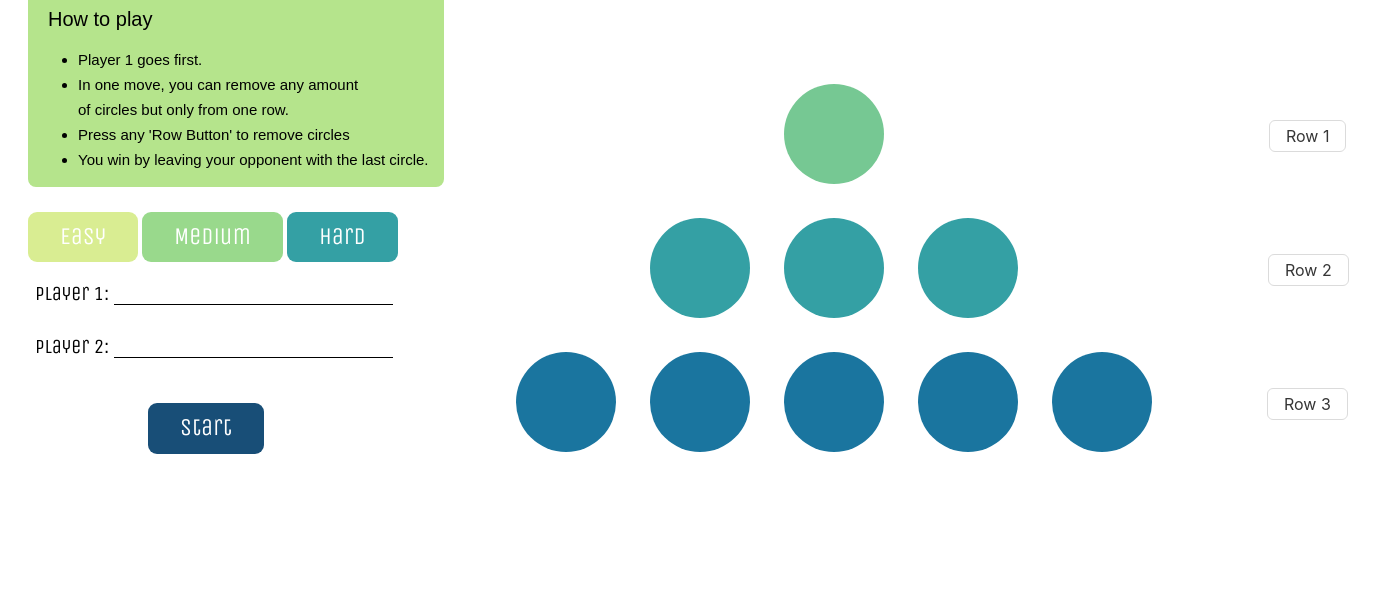
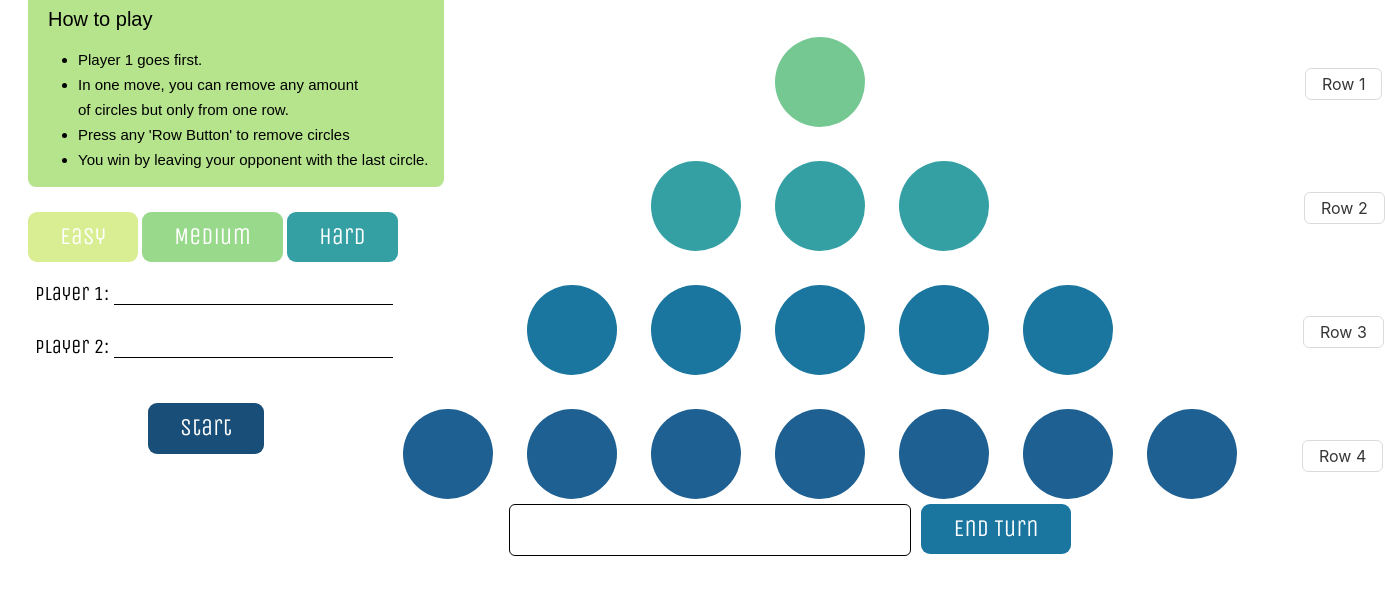
Before and after one commit to nirvik-sharma/NimGame, a plain HTML site: page Game/index.html in a window 1280 px wide. Shown: the part 90-684 px from the top of the page, 1385 px wide, since content can reach past the window. Drawn offline with nearby package versions, Linux system fonts and the light colour scheme; a web font is replaced by a local one.

Commit message:
fixing sizing issues and button errors. added player turn indicator

```diff
--- a/Game/index.html
+++ b/Game/index.html
@@ -44,30 +44,31 @@
 
 <!-- easy game board  -->
 
-    <div id="gameBoardEasy">
+    <!-- <div id="gameBoardEasy">
         <div id="easyRow1" class="boardRows">
-            <span class="dot"></span>
+            <span class="dot easydot"></span>
             <button class="row1Btn rowBtns" onclick="RemoveDot(0, this)">Row 1</button>
         </div>
         <div id="easyRow2" class="boardRows">
-            <span class="dot"></span>
-            <span class="dot"></span>
-            <span class="dot"></span>
+            <span class="dot easydot"></span>
+            <span class="dot easydot"></span>
+            <span class="dot easydot"></span>
             <button class="row2Btn rowBtns" onclick="RemoveDot(1, this)">Row 2</button>
         </div>
         <div id="easyRow3" class="boardRows">
-            <span class="dot"></span>
-            <span class="dot"></span>
-            <span class="dot"></span>
-            <span class="dot"></span>
-            <span class="dot"></span>
+            <span class="dot easydot"></span>
+            <span class="dot easydot"></span>
+            <span class="dot easydot"></span>
+            <span class="dot easydot"></span>
+            <span class="dot easydot"></span>
             <button class="row3Btn rowBtns" onclick="RemoveDot(2, this)">Row 3</button>
-        </div>
+        </div> -->
+
     </div>
 
     <!-- medium game board -->
 
-    <!-- <div id="gameBoardMedium">
+    <div id="gameBoardMedium">
         <div id="mediumRow1" class="boardRows">
             <span class="dot"></span>
             <button class="row1Btn rowBtns" onclick="RemoveDot(0, this)">Row 1</button>
@@ -94,9 +95,9 @@
             <span class="dot"></span>
             <span class="dot"></span>
             <span class="dot"></span>
-            <button class="row3Btn rowBtns" onclick="RemoveDot(3, this)">Row 3</button>
+            <button class="row3Btn rowBtns" onclick="RemoveDot(3, this)">Row 4</button>
         </div>
-    </div> -->
+    </div>
 
 
     <!-- hard game board -->
@@ -104,56 +105,61 @@
 
     <!-- <div id="gameBoardHard">
         <div id="hardRow1" class="boardRows">
-            <span class="dot"></span>
-            <span class="dot"></span>
-            <span class="dot"></span>
+            <span class="dot harddot"></span>
+            <span class="dot harddot"></span>
+            <span class="dot harddot"></span>
             <button class="row1Btn rowBtns" onclick="RemoveDot(0, this)">Row 1</button>
         </div>
         <div id="hardRow2" class="boardRows">
-            <span class="dot"></span>
-            <span class="dot"></span>
-            <span class="dot"></span>
-            <span class="dot"></span>
-            <span class="dot"></span>
+            <span class="dot harddot"></span>
+            <span class="dot harddot"></span>
+            <span class="dot harddot"></span>
+            <span class="dot harddot"></span>
+            <span class="dot harddot"></span>
             <button class="row2Btn rowBtns" onclick="RemoveDot(1, this)">Row 2</button>
         </div>
         <div id="hardRow3" class="boardRows">
-            <span class="dot"></span>
-            <span class="dot"></span>
-            <span class="dot"></span>
-            <span class="dot"></span>
-            <span class="dot"></span>
-            <span class="dot"></span>
-            <span class="dot"></span>
+            <span class="dot harddot"></span>
+            <span class="dot harddot"></span>
+            <span class="dot harddot"></span>
+            <span class="dot harddot"></span>
+            <span class="dot harddot"></span>
+            <span class="dot harddot"></span>
+            <span class="dot harddot"></span>
             <button class="row3Btn rowBtns" onclick="RemoveDot(2, this)">Row 3</button>
         </div>
         <div id="hardRow4" class="boardRows">
-            <span class="dot"></span>
-            <span class="dot"></span>
-            <span class="dot"></span>
-            <span class="dot"></span>
-            <span class="dot"></span>
-            <span class="dot"></span>
-            <span class="dot"></span>
-            <span class="dot"></span>
-            <span class="dot"></span>
-            <button class="row3Btn rowBtns" onclick="RemoveDot(3, this)">Row 3</button>
+            <span class="dot harddot"></span>
+            <span class="dot harddot"></span>
+            <span class="dot harddot"></span>
+            <span class="dot harddot"></span>
+            <span class="dot harddot"></span>
+            <span class="dot harddot"></span>
+            <span class="dot harddot"></span>
+            <span class="dot harddot"></span>
+            <span class="dot harddot"></span>
+            <button class="row3Btn rowBtns" onclick="RemoveDot(3, this)">Row 4</button>
         </div>
         <div id="hardRow5" class="boardRows">
-            <span class="dot"></span>
-            <span class="dot"></span>
-            <span class="dot"></span>
-            <span class="dot"></span>
-            <span class="dot"></span>
-            <span class="dot"></span>
-            <span class="dot"></span>
-            <span class="dot"></span>
-            <span class="dot"></span>
-            <span class="dot"></span>
-            <span class="dot"></span>
-            <button class="row4Btn rowBtns" onclick="RemoveDot(4, this)">Row 4</button>
+            <span class="dot harddot"></span>
+            <span class="dot harddot"></span>
+            <span class="dot harddot"></span>
+            <span class="dot harddot"></span>
+            <span class="dot harddot"></span>
+            <span class="dot harddot"></span>
+            <span class="dot harddot"></span>
+            <span class="dot harddot" harddot></span>
+            <span class="dot harddot"></span>
+            <span class="dot harddot"></span>
+            <span class="dot harddot"></span>
+            <button class="row4Btn rowBtns" onclick="RemoveDot(4, this)">Row 5</button>
         </div>
     </div> -->
+    <div id="div1">
+      <div id="playerTurnIndicator"></div>
+      <button id="endBtn" class="diffBtns">End Turn</button>
+    </div>
     <script src='script.js'></script>
+
 </body>
 </html>
--- a/Game/style.css
+++ b/Game/style.css
@@ -5,6 +5,11 @@
 font-family: 'NTR', sans-serif;
 font-family: 'Unica One', cursive;
 */
+
+html, body {
+    max-width: 100%;
+    overflow-x: hidden;
+}
 
 
 .diffBtns {
@@ -30,9 +35,7 @@ font-family: 'Unica One', cursive;
     vertical-align: top;
     white-space: nowrap;
     border-style: none;
-
     margin-top: 15px;
-
 }
 
 #easyBtn {
@@ -91,6 +94,31 @@ font-family: 'Unica One', cursive;
     color: #34a0a4;
 }
 
+#playerTurnIndicator {
+    width: 400px;
+    height: 50px;
+    border: 1px solid black;
+    border-radius: .375em;
+    margin-right: 10px;
+}
+
+#endBtn {
+    background-color: #1A759F;
+    display: inline-block;
+    margin-top: 0;
+}
+
+#endBtn:hover {
+    background-color: #fff;
+    color: #1A759F;
+}
+
+#div1 {
+    padding-top: 50px;
+    margin-left: 300px;
+    display: flex;
+    justify-content: center;
+}
 
 
 #gameRules {
@@ -140,8 +168,15 @@ font-family: 'Unica One', cursive;
 /* dot styling */
 
 .dot {
-    height: 100px;
-    width: 100px;
+    height: 90px;
+    width: 90px;
+    border-radius: 50%;
+    display: inline-block;
+}
+
+.harddot {
+    height: 55px;
+    width: 55px;
     border-radius: 50%;
     display: inline-block;
 }
@@ -201,7 +236,7 @@ span {
     position: absolute;
     top: 45%;
     transform: translateY(-50%);
-    left: 30%;
+    left: 25%;
 
 }
 
@@ -217,7 +252,7 @@ span {
 }
 
 #mediumRow1 button {
-    margin-left: 500px;
+    margin-left: 425px;
 }
 
 #mediumRow2 span {
@@ -225,7 +260,7 @@ span {
 }
 
 #mediumRow2 button {
-    margin-left: 370px;
+    margin-left: 300px;
 }
 
 #mediumRow3 span {
@@ -233,7 +268,7 @@ span {
 }
 
 #mediumRow3 button {
-    margin-left: 235px;
+    margin-left: 175px;
 }
 
 #mediumRow4 span {
@@ -241,7 +276,7 @@ span {
 }
 
 #mediumRow4 button {
-    margin-left: 100px;
+    margin-left: 50px;
 }
 
 .boardRows {
@@ -251,19 +286,19 @@ span {
 /* Hard Game Board */
 
 #gameBoardHard {
-    width: 1500px;
+    width: 1000px;
     text-align: center;
     position: absolute;
-    top: 50%;
+    top: 45%;
     transform: translateY(-50%);
-    left: 15%;
+    left: 25%;
 
 }
 
-span {
+/* span {
     display: inline-block;
     margin: 15px;
-}
+} */
 
 /* setting colors and row button position */
 
@@ -271,8 +306,9 @@ span {
     background-color: #76c893;
 }
 
+
 #hardRow1 button {
-    margin-left: 530px;
+    margin-left: 360px;
 }
 
 #hardRow2 span {
@@ -280,7 +316,7 @@ span {
 }
 
 #hardRow2 button {
-    margin-left: 400px;
+    margin-left: 270px;
 }
 
 #hardRow3 span {
@@ -288,7 +324,7 @@ span {
 }
 
 #hardRow3 button {
-    margin-left: 270px;
+    margin-left: 180px;
 }
 
 #hardRow4 span {
@@ -296,16 +332,16 @@ span {
 }
 
 #hardRow4 button {
-    margin-left: 135px;
+    margin-left: 90px;
 }
 
 #hardRow5 span {
     background-color: #184e77;
 }
 
-.boardRows {
-    position: relative;
-}
+/* .boardRows {
+
+} */
 
 
 .rowBtns {
```
